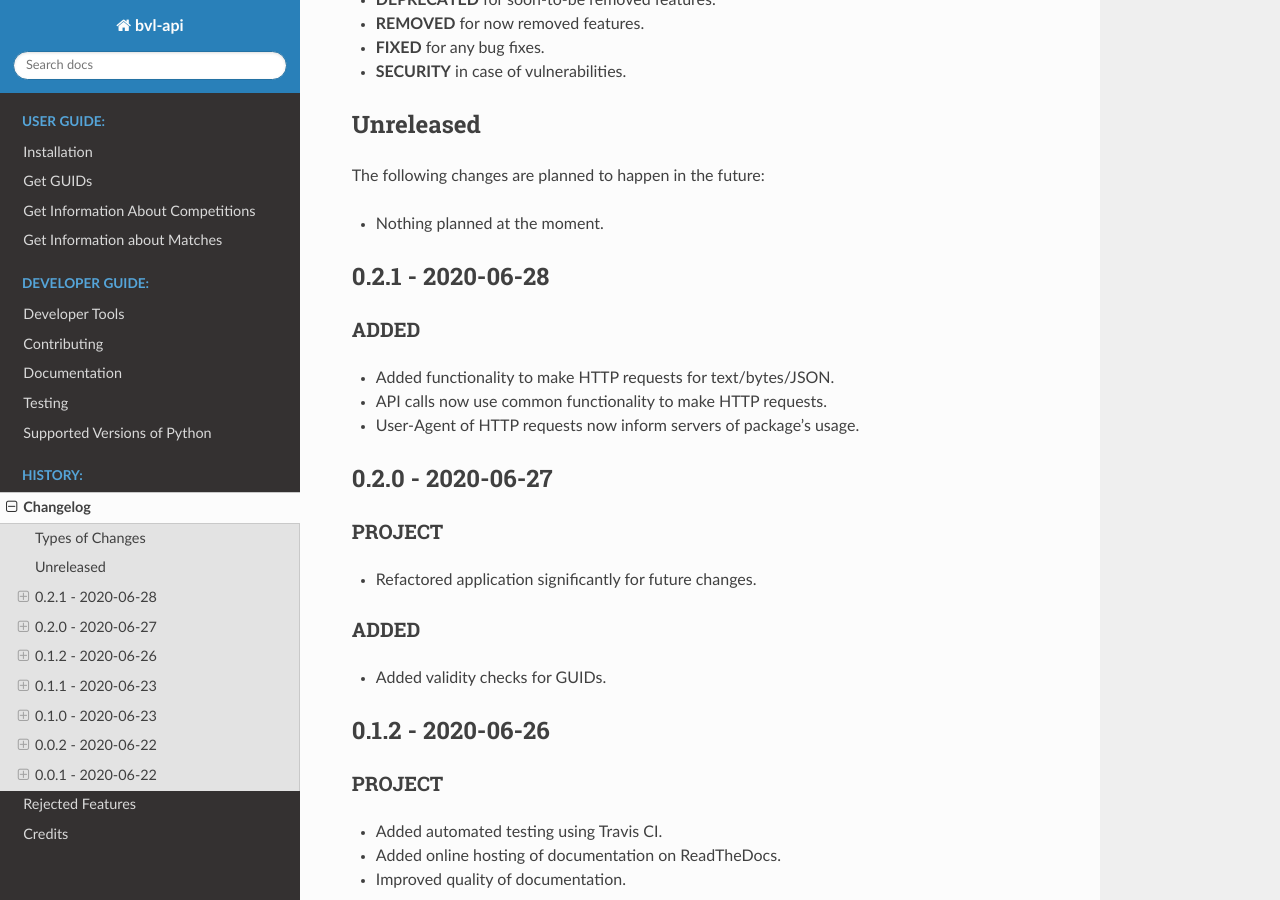
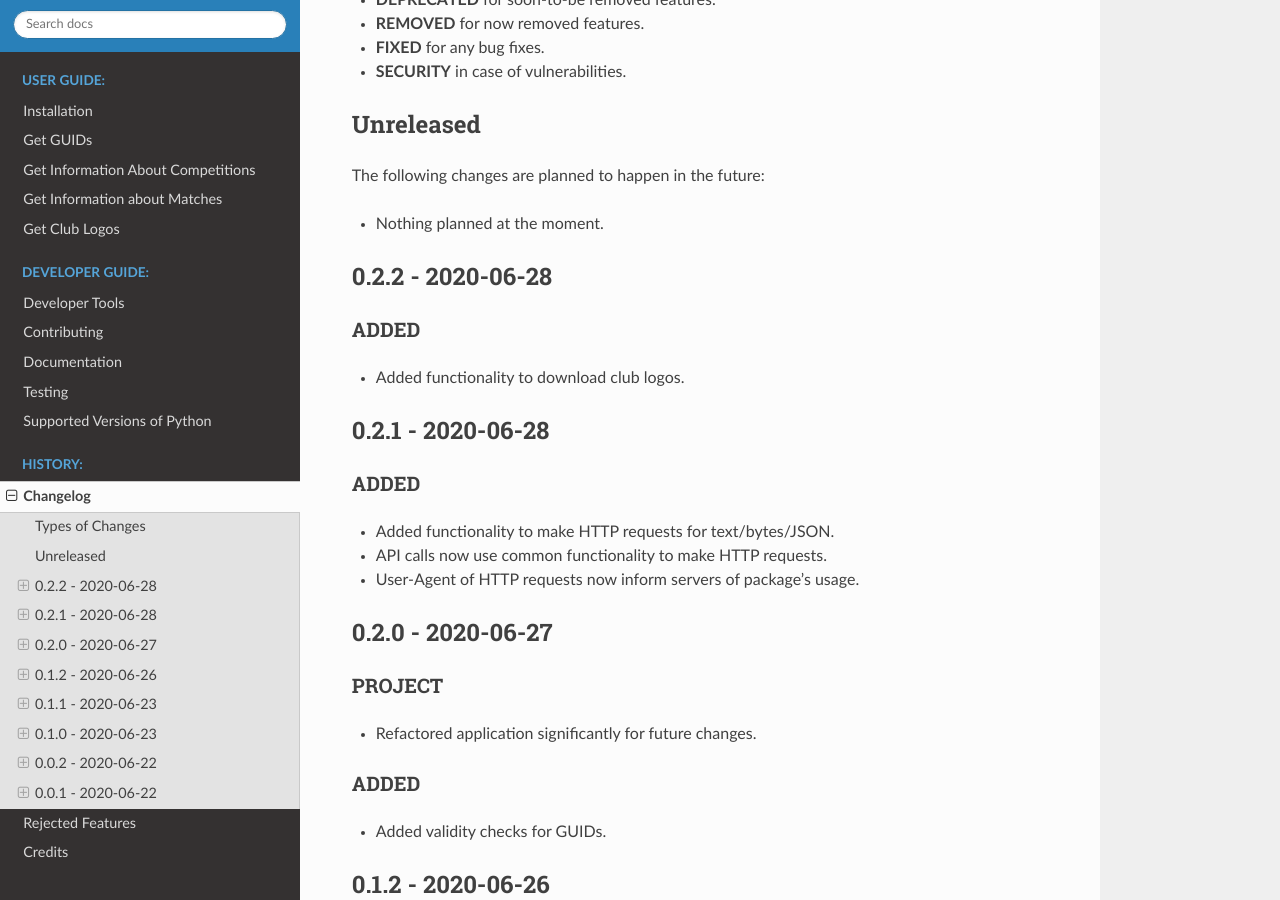
Before and after one commit to alanverresen/bvl-api, a Sphinx documentation site: the page built from docs/content/history/changelog.rst, in a window 1280 px wide and 900 px high, scrolled down 372 px. Built offline with Sphinx 7.4.7 and the Read the Docs theme 2.0.0, drawn with Linux system fonts in a browser that asks for light colours.

Commit message:
Updated documentation for version 0.2.2.

```diff
--- a/docs/content/history/changelog.rst
+++ b/docs/content/history/changelog.rst
@@ -27,6 +27,14 @@ Unreleased
 The following changes are planned to happen in the future:
 
 - Nothing planned at the moment.
+
+
+0.2.2 - 2020-06-28
+------------------
+
+ADDED
+~~~~~
+- Added functionality to download club logos.
 
 
 0.2.1 - 2020-06-28
--- a/docs/index.rst
+++ b/docs/index.rst
@@ -17,6 +17,7 @@ show information about your basketball club's teams on your website.
    content/user_guide/retrieve_guid
    content/user_guide/competitions
    content/user_guide/matches
+   content/user_guide/logos
 
 
 .. toctree::
```
Also changed, not shown: bvlapi/__init__.py (+6 -5 lines), docs/content/user_guide/logos.rst (added, +12 -0 lines).
